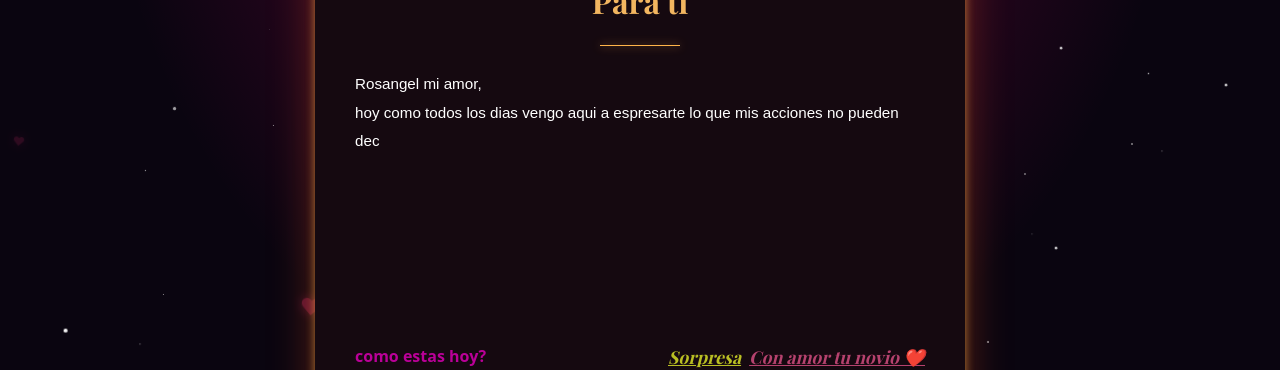
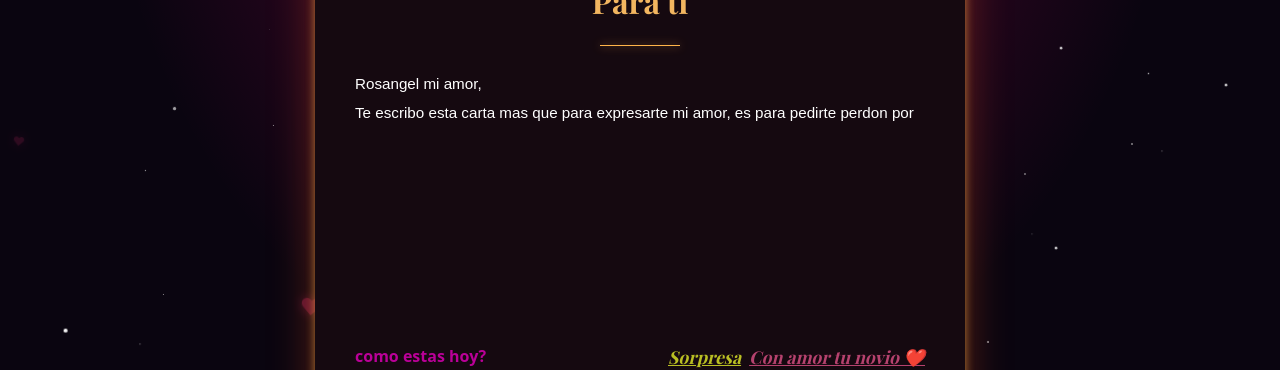
Before and after one commit to niar1822/Aniversario, a React (Vite) app: page /carta in a window 1280 px wide. Shown: the part 247-617 px from the top of the page. Built offline with nearby package versions, Linux system fonts and the light colour scheme.

Commit message:
21 de septiempre

```diff
--- a/src/pages/carta.tsx
+++ b/src/pages/carta.tsx
@@ -6,12 +6,11 @@ export default function CartaPage() {
     <AnimatedLoveBackground>
       <Carta
         texto={`Rosangel mi amor,
-          hoy como todos los dias vengo aqui a espresarte lo que mis acciones no pueden decirte, y es que te amo con todo mi corazon,
-          eres la mujer mas hermosa del mundo y la que me hace sentir el hombre mas feliz del mundo, gracias por estar a mi lado y por hacerme sentir amado, eres mi todo y siempre lo seras,
-          te amo con todo mi corazon y siempre lo hare, eres esa hermosa flor que nunca se marchita, y el sol de las mañanas ese que me despierta con su gran brillo,
-          te amo mas de lo que las palabras pueban expresar, y mucho mas de lo que mi corazon puede sentir, eres mi todo y siempre lo seras, gracias por ser mi novia y por hacerme sentir amado,
-          te amo.
-          Amor tu novio❤️`}
+          Te escribo esta carta mas que para expresarte mi amor, es para pedirte perdon por estar lejos de ti por no darte lo que te mereces,
+          y sobretodo por no poder estar a tu lado en estos momentos, pero quiero que sepas que te amo con todo mi corazon y que siempre estare pensando en ti.
+          perdon por no poderte dar algo material, por no poder darte tus flores amarillas, por ser tan pesimo, de verdad no tengo nada que pueda darte solo mi alma,
+          se que no es suficiente pero es lo unico que puedo darte ahora, te prometo que estoy trabajando en algo que hara que estar conmigo de verdad valga la pena.
+          Te amo`}
       />
     </AnimatedLoveBackground>
   );
```
